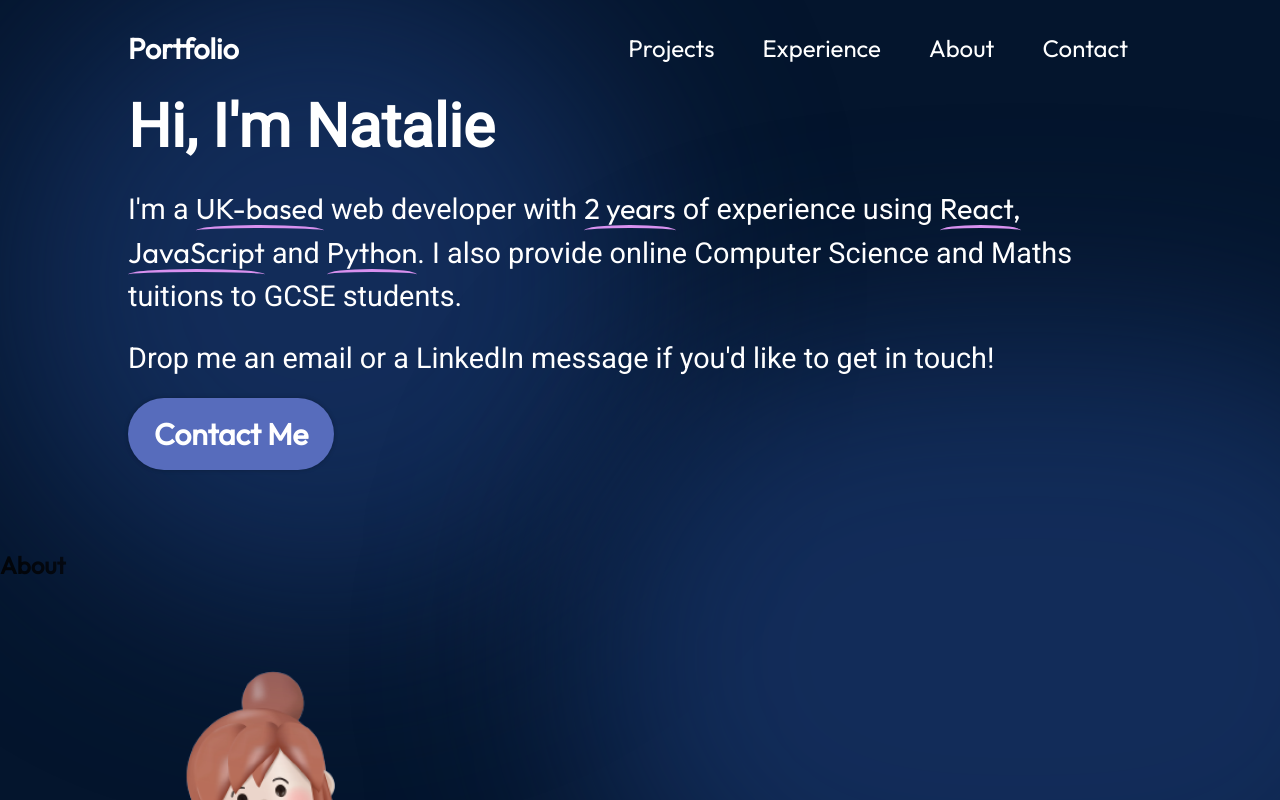
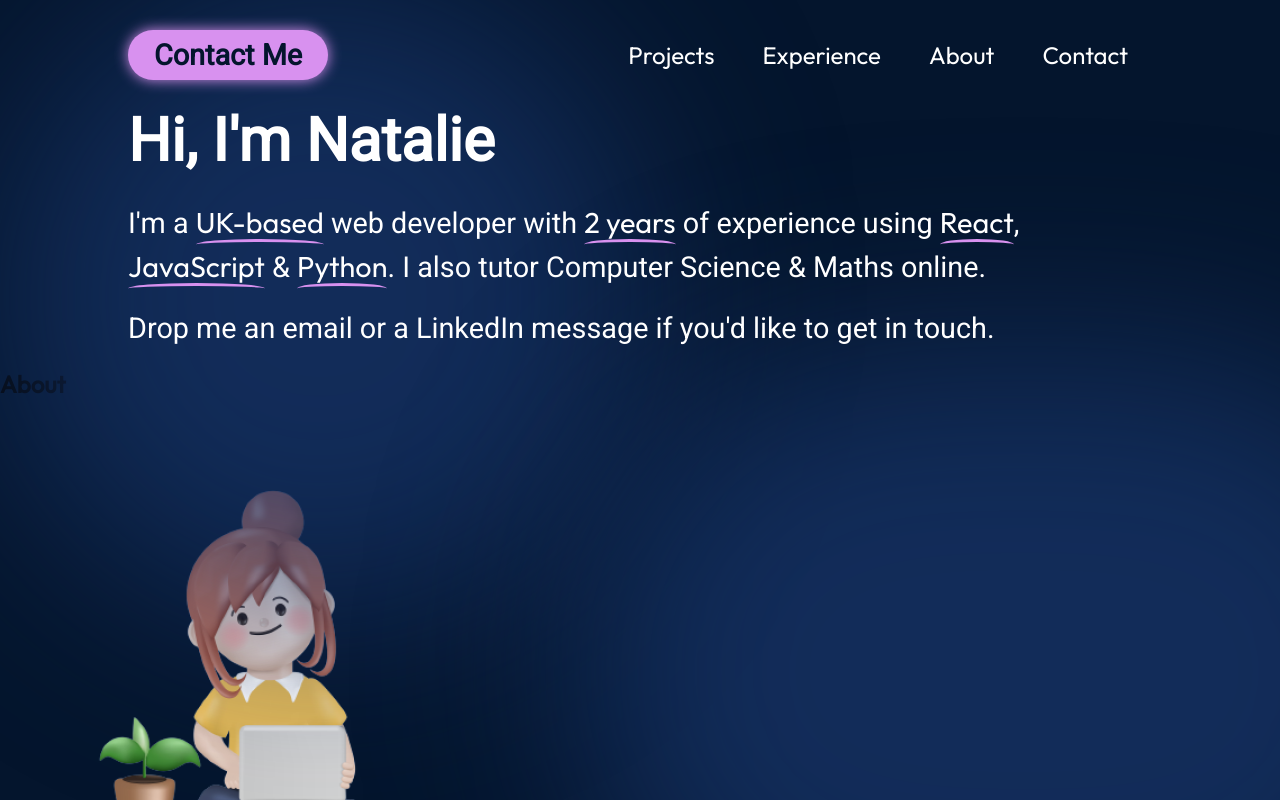
Before and after one commit to Nadia982/portfolio-2024-05, a React (Vite) app: page / in a window 1280 px wide. Shown: the top 800 px of the page. Built offline with nearby package versions, Linux system fonts and the light colour scheme.

Commit message:
updates to Hero section

```diff
--- a/src/components/Hero/Hero.jsx
+++ b/src/components/Hero/Hero.jsx
@@ -8,18 +8,13 @@ export const Hero = () => {
       <div className={styles.content}>
         <h1 className={styles.title}>Hi, I'm Natalie</h1>
         <p className={styles.description}>
-          I'm a <span className={styles.emphasis}>UK-based</span> web developer with <span className={styles.emphasis}>2&nbsp;years</span> of experience using <span className={styles.emphasis}>React,</span>
-          <span className={styles.emphasis}>JavaScript</span> and <span className={styles.emphasis}>Python</span>. I also provide online Computer&nbsp;Science and Maths tuitions
-          to GCSE&nbsp;students.
+          I'm a <span className={styles.emphasis}>UK-based</span> web developer with <span className={styles.emphasis}>2&nbsp;years</span> of experience using <span className={styles.emphasis}>React</span>, <span className={styles.emphasis}>JavaScript</span> & <span className={styles.emphasis}>Python</span>. I also tutor Computer&nbsp;Science & Maths online.
         </p>
         <p className={styles.description}>
           Drop me an email or a LinkedIn message if you'd like to get
-          in touch!
+          in touch.
         </p>
-        <a href="#" className={styles.contactBtn}>
-          {/* <a href="mailto:myemail@email.com" className={styles.contactBtn}> */}
-          Contact Me
-        </a>
+
       </div>
       {/* <img
         src={getImageUrl("hero/heroImage.png")}
--- a/src/components/Navbar/Navbar.jsx
+++ b/src/components/Navbar/Navbar.jsx
@@ -7,8 +7,9 @@ const Navbar = () => {
   return (
     <>
       <nav className={styles.navbar}>
-        <a className={styles.title} href="/">
-          Portfolio
+      <a href="#" className={styles.contactBtn}>
+          {/* <a href="mailto:myemail@email.com" className={styles.contactBtn}> */}
+          Contact Me
         </a>
         <div className={styles.menu}>
 
--- a/src/components/Navbar/Navbar.module.css
+++ b/src/components/Navbar/Navbar.module.css
@@ -10,15 +10,23 @@
   margin: 0 10%;
 }
 
-.title {
+.contactBtn {
+  background-color: var(--color-emphasis);
+  border: none;
+  border-radius: 50px;
+  box-shadow: 0 0 14px 0 var(--color-emphasis);
+  color: var(--color-bg);
   font-size: 1.8rem;
+  font-family: var(--font-roboto);
   font-weight: 600;
+  padding: 8px 16px;
   text-decoration: none;
-  color: var(--color-text);
+  text-align: center;
+  min-width: 200px;
 }
 
 .menuBtn {
-    display: none;
+  display: none;
 }
 
 .menu {
@@ -38,8 +46,8 @@
 }
 
 .menuItems a:hover {
-    background: var(--color-primary);
-  }
+  background: var(--color-primary);
+}
 
 @media screen and (max-width: 830px) {
   .navbar {
--- a/src/vars.css
+++ b/src/vars.css
@@ -6,6 +6,7 @@
     --color-tertiary: rgb(20,55,109);
     --color-dark: hsl(215, 73%, 16%);
     --color-bg: #04152d;
+    --color-emphasis: #d891ef;
 
     /* Fonts */
     --font-roboto: "Roboto";
```
